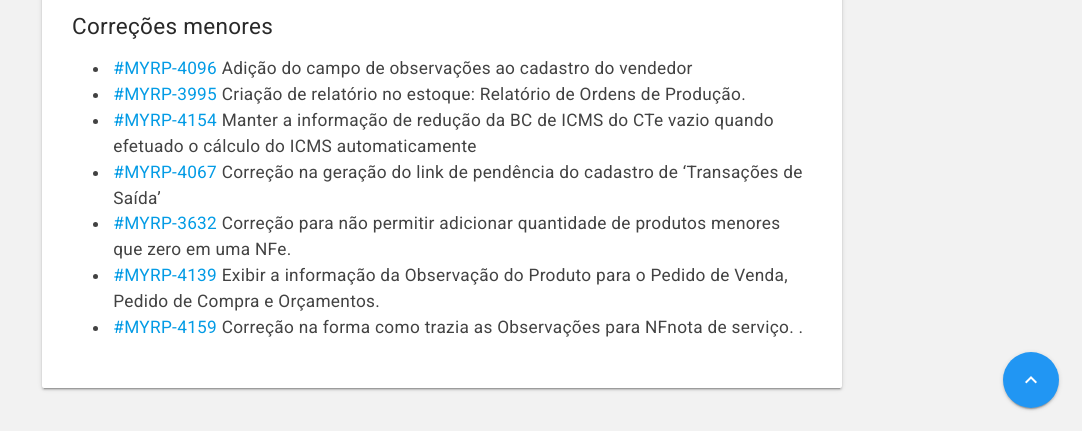
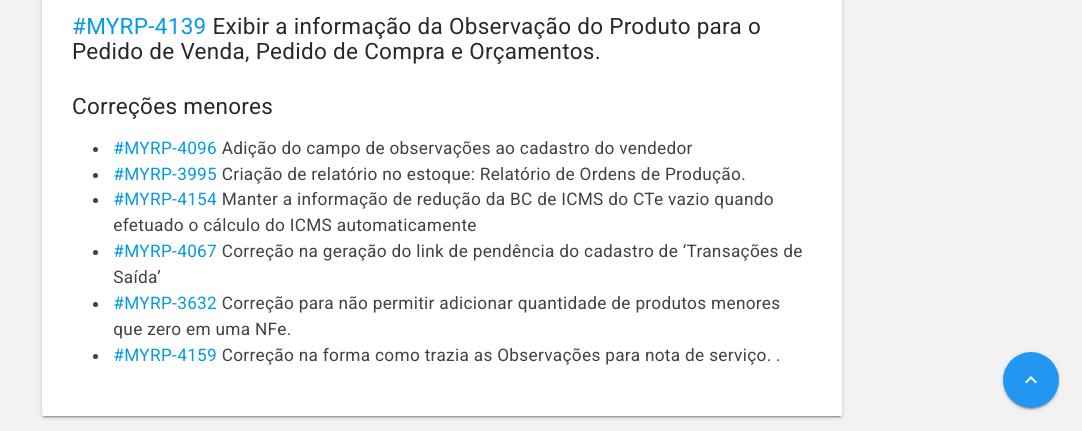
Before and after one commit to myrp-maicon/changelog-myrp, a Jekyll site: the page built from docs/myrp/19.04.03.md, in a window 1280 px wide and 900 px high, scrolled down 2853 px, cut to the strip 469-900 px from the top of the window. Shown: the whole strip, without its empty margins (198-1280 px from the left). Built offline with Jekyll 4.4.1, drawn with Linux system fonts in a browser that asks for light colours; nearby versions of some CDN libraries; our own code applies the rules of GitHub Pages for plain Markdown files; the repository's description, which GitHub fills in, is left out.

Commit message:
melhoria

```diff
--- a/docs/myrp/19.04.03.md
+++ b/docs/myrp/19.04.03.md
@@ -29,12 +29,14 @@
 * Os dados de usuario e senha agora são salvos criptografados e não é possível "ler" os dados de forma alguma.
 ![img](https://i.imgur.com/CvwRLDz.png)
 
+## [#MYRP-4139](https://devmyrp.atlassian.net/browse/MYRP-4139) Exibir a informação da Observação do Produto para o Pedido de Venda, Pedido de Compra e Orçamentos.
+
+
 ## Correções menores
 * [#MYRP-4096](https://devmyrp.atlassian.net/browse/MYRP-4096) Adição do campo de observações ao cadastro do vendedor
 * [#MYRP-3995](https://devmyrp.atlassian.net/browse/MYRP-3995) Criação de relatório no estoque: Relatório de Ordens de Produção.
 * [#MYRP-4154](https://devmyrp.atlassian.net/browse/MYRP-4154) Manter a informação de redução da BC de ICMS do CTe vazio quando efetuado o cálculo do ICMS automaticamente
 * [#MYRP-4067](https://devmyrp.atlassian.net/browse/MYRP-4067) Correção na geração do link de pendência do cadastro de 'Transações de Saída'
 * [#MYRP-3632](https://devmyrp.atlassian.net/browse/MYRP-3632) Correção para não permitir adicionar quantidade de produtos menores que zero em uma NFe.
-* [#MYRP-4139](https://devmyrp.atlassian.net/browse/MYRP-4139) Exibir a informação da Observação do Produto para o Pedido de Venda, Pedido de Compra e Orçamentos.
-* [#MYRP-4159](https://devmyrp.atlassian.net/browse/MYRP-4159) Correção na forma como trazia as Observações para NFnota de serviço.
+* [#MYRP-4159](https://devmyrp.atlassian.net/browse/MYRP-4159) Correção na forma como trazia as Observações para nota de serviço.
 .
```
